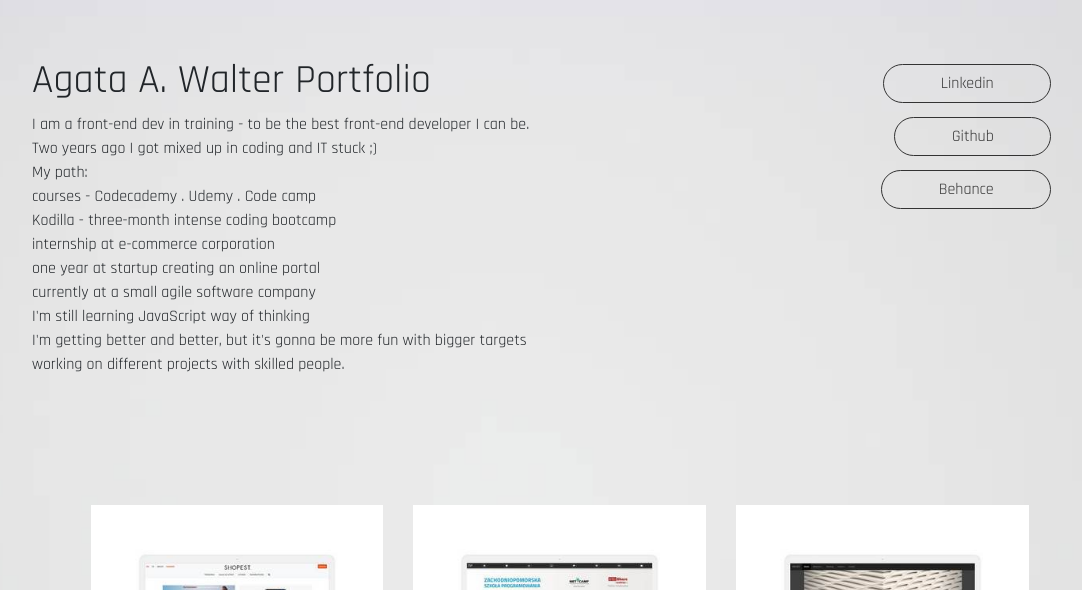
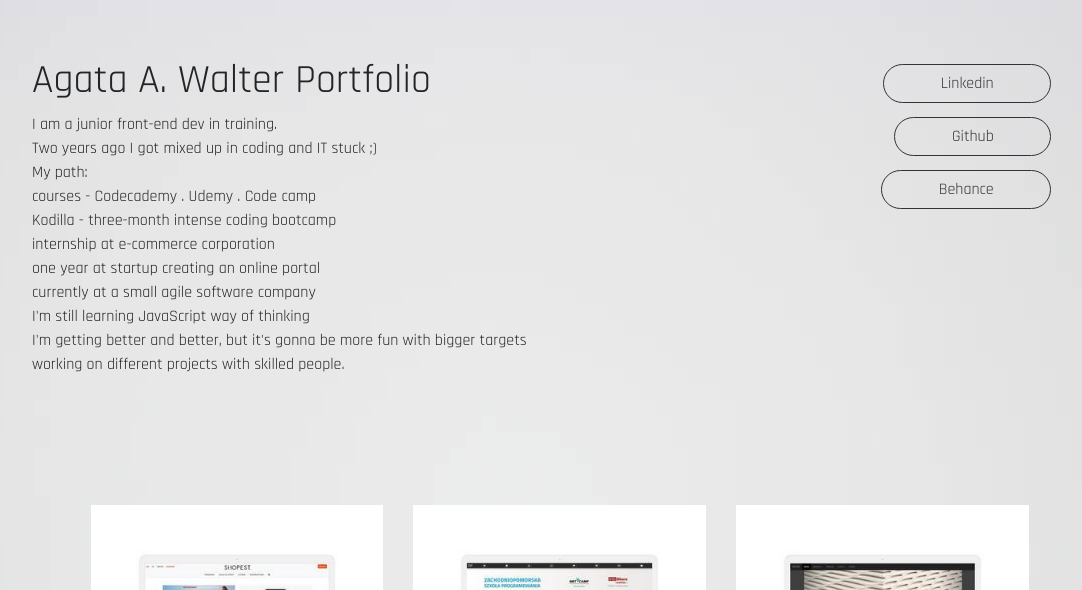
Before and after one commit to Angieagava/portfolio, a plain HTML site: page index.html in a window 1280 px wide. Shown: the top 590 px of the page, without its empty margins (95-1177 px from the left). Drawn offline with nearby package versions, Linux system fonts and the light colour scheme.

Commit message:
Update index.html

```diff
--- a/index.html
+++ b/index.html
@@ -17,7 +17,7 @@
 				<div class="col-md-8 col-12 block_descipt">
 					<h1>Agata A. Walter Portfolio </h1>
 					<div class="block_descript_info">
-						<p>I am a front-end dev in training -  to be the best front-end developer I can be.</p>
+						<p>I am a junior front-end dev in training.</p>
 						<p>Two years ago I got mixed up in coding and IT stuck ;)</p>
 						<p>My path:</p>
 						<p>courses - Codecademy . Udemy . Code camp</p>
```
